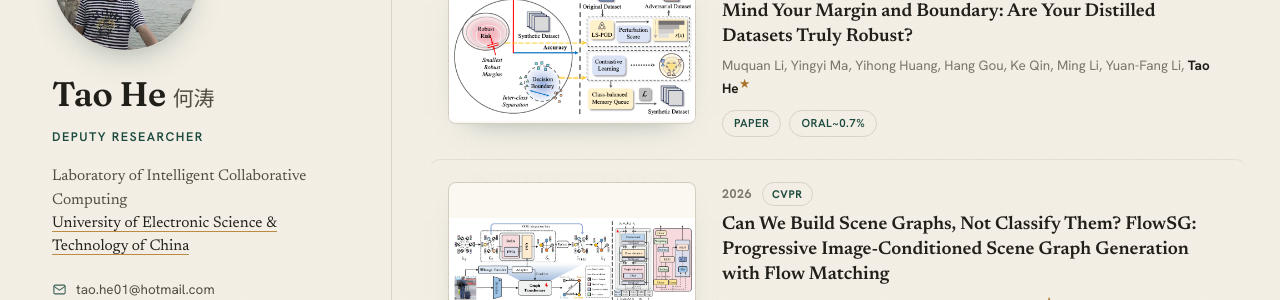
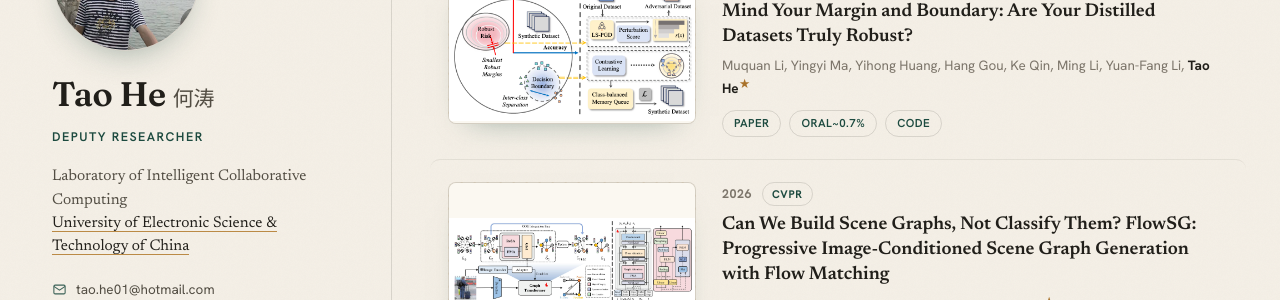
Before and after one commit to ht014/ht014.github.io, a Jekyll site: the page built from index.html, in a window 1280 px wide and 900 px high, scrolled down 1542 px. Shown: the part 145-445 px from the top of the window. Built offline with Jekyll 4.4.1, drawn with Linux system fonts in a browser that asks for light colours.

Commit message:
Update publications.json

```diff
--- a/_data/publications.json
+++ b/_data/publications.json
@@ -14,7 +14,7 @@
     "authors": "Muquan Li, Yingyi Ma, Yihong Huang, Hang Gou, Ke Qin, Ming Li, Yuan-Fang Li, Tao He*",
     "fig": "figs/c2r.png",
     "links": [{"label": "Paper", "url": "https://arxiv.org/abs/2605.20606"},
-    {"label": "Oral~0.7%"}
+    {"label": "Oral~0.7%"}, {"label": "Code", "url": "https://github.com/aether-hang/retaplus"},
     ]
   },
   {
```
